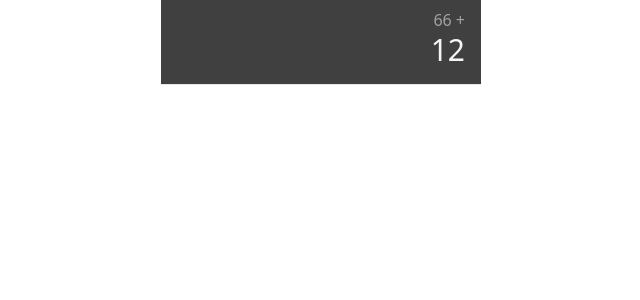
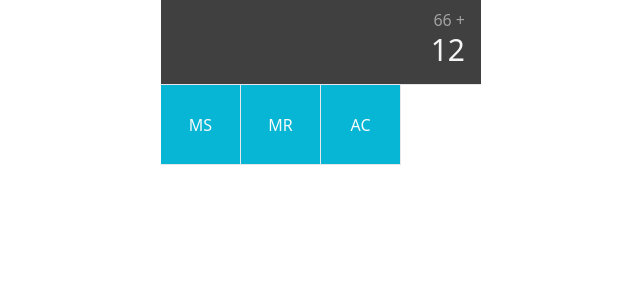
Before and after one commit to gondav/Calculator-React-Express, a React (Vite) app in the folder frontend/: page / in a window 1280 px wide. Shown: the top 300 px of the page, without its empty margins (319-959 px from the left). Built offline with nearby package versions, Linux system fonts and the light colour scheme.

Commit message:
add useReducer hook and MS, MR and AC buttons

```diff
--- a/frontend/src/App.tsx
+++ b/frontend/src/App.tsx
@@ -1,10 +1,29 @@
+import { useReducer } from 'react';
 import Display from './components/Display';
+import { State } from './models/state';
+import { Action } from './models/action';
+import './App.scss';
+
+const initialState: Readonly<State> = {
+  currentOperand: '0',
+  previousOperand: '',
+  operation: '',
+};
+
+function reducer(state: State, action: Action): State {}
 
 const App = () => {
+  const [state, dispatch] = useReducer(reducer, initialState);
+
   return (
     <div className="main-container">
       <div className="mx-auto w-80">
         <Display />
+        <div className="grid grid-cols-4 grid-rows-5 text-neutral-50">
+          <button className="btn-accent">MS</button>
+          <button className="btn-accent">MR</button>
+          <button className="btn-accent">AC</button>
+        </div>
       </div>
     </div>
   );
```
